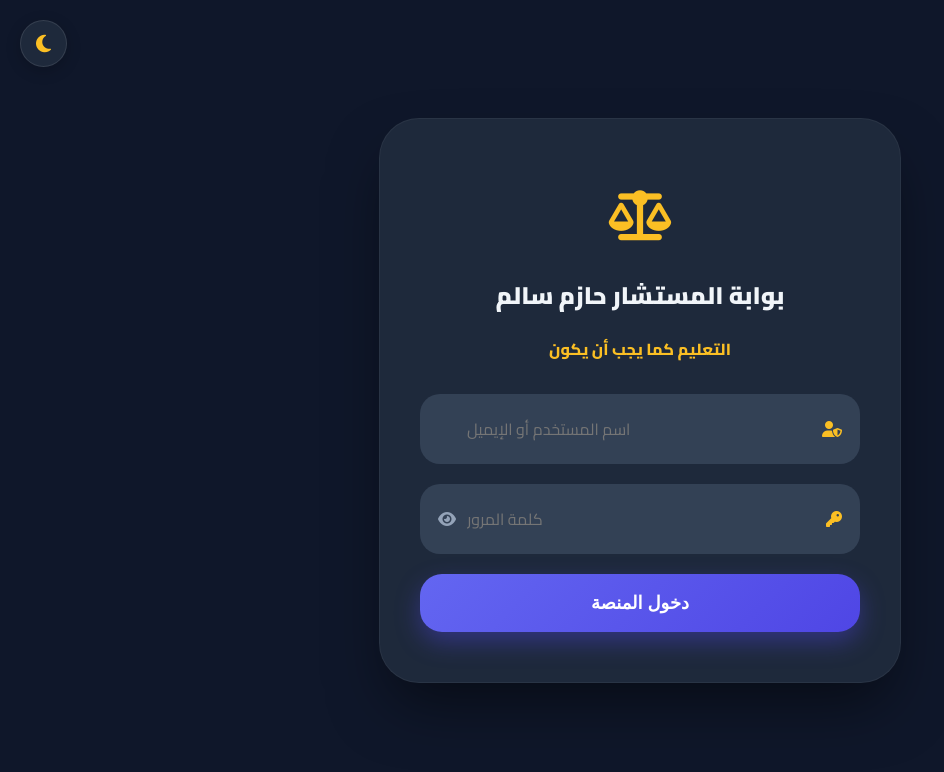
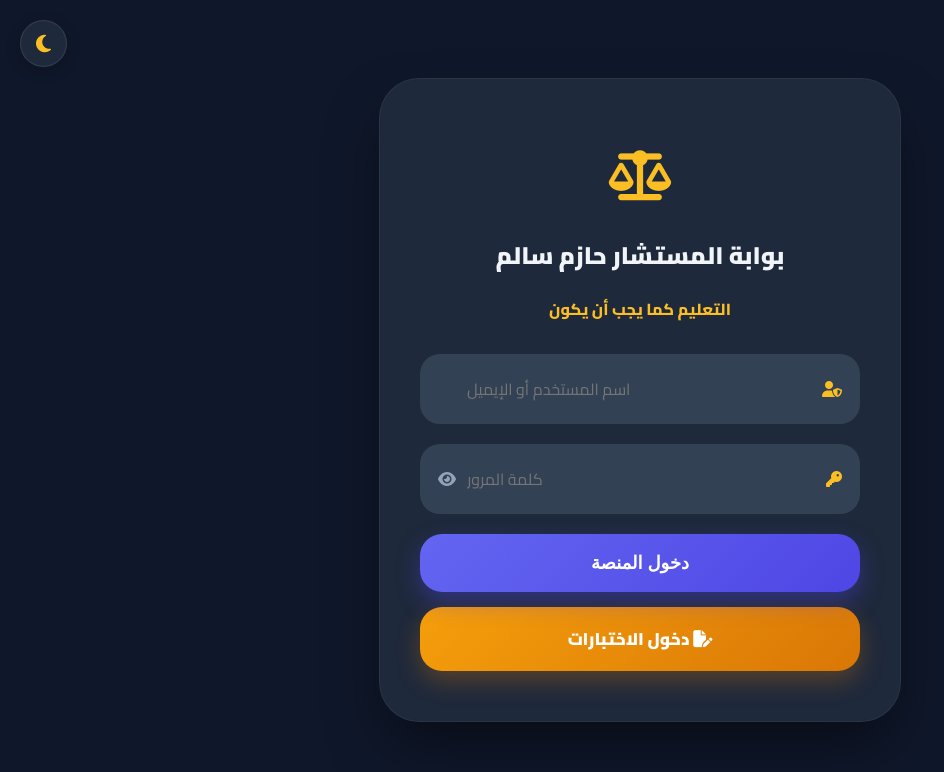
Before and after one commit to mokhtar-hue/5lyk-lma7, a plain HTML site: page index.html in a window 1280 px wide. Shown: the whole page, without its empty margins (0-944 px from the left). Drawn offline with Linux system fonts and the light colour scheme.

Commit message:
Update index.html

```diff
--- a/index.html
+++ b/index.html
@@ -80,6 +80,31 @@
             transition: 0.3s; box-shadow: 0 10px 25px rgba(79, 70, 229, 0.4);
         }
 
+        /* زر دخول الاختبارات */
+        .exams-btn {
+            display: block;
+            width: 100%;
+            padding: 16px;
+            margin-top: 15px;
+            border: none;
+            border-radius: 22px;
+            background: linear-gradient(135deg, #f59e0b, #d97706);
+            color: white;
+            font-family: 'Cairo', sans-serif;
+            font-weight: 900;
+            font-size: 17px;
+            cursor: pointer;
+            text-decoration: none;
+            box-sizing: border-box;
+            transition: 0.3s;
+            box-shadow: 0 10px 25px rgba(217, 119, 6, 0.3);
+        }
+
+        .exams-btn:hover {
+            transform: translateY(-2px);
+            box-shadow: 0 14px 30px rgba(217, 119, 6, 0.4);
+        }
+
         .error-msg { background: rgba(239, 68, 68, 0.1); color: var(--danger); padding: 15px; border-radius: 15px; margin-top: 20px; display: none; border: 1px solid var(--danger); font-size: 14px; font-weight: bold; }
         .support-btn { display: none; margin-top: 15px; background: #128c7e; color: white; text-decoration: none; padding: 12px; border-radius: 15px; font-weight: 700; transition: 0.3s; }
         .support-btn:hover { background: #075e54; transform: scale(1.02); }
@@ -119,6 +144,12 @@
     </div>
 
     <button class="login-btn" onclick="handleLogin()">دخول المنصة</button>
+
+    <!-- زر دخول الاختبارات -->
+    <a href="exams_list.html" class="exams-btn">
+        <i class="fas fa-file-pen"></i>
+        دخول الاختبارات
+    </a>
 
     <div id="errorArea" class="error-msg"></div>
     <a id="supportBtn" href="#" target="_blank" class="support-btn">
```
